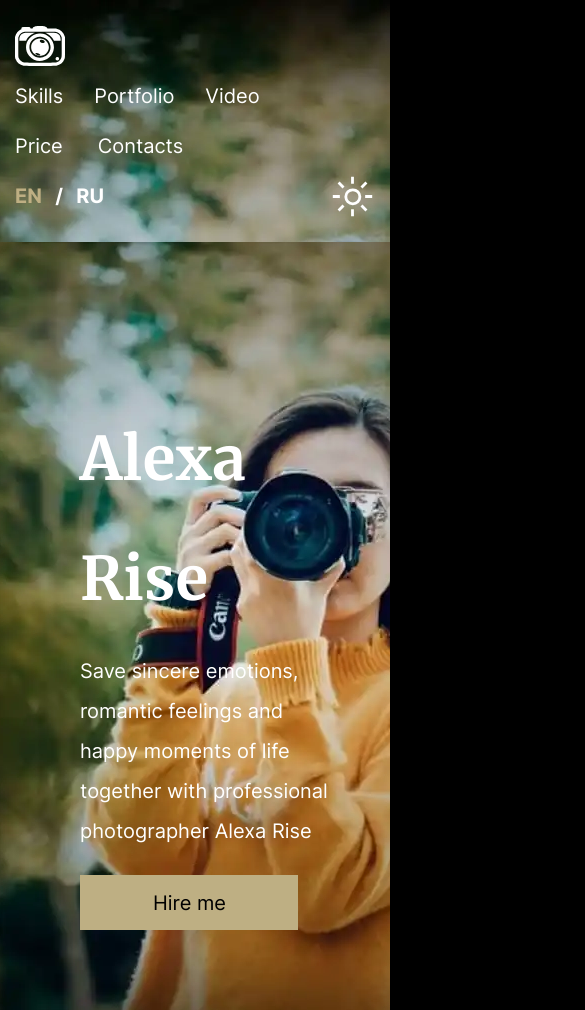
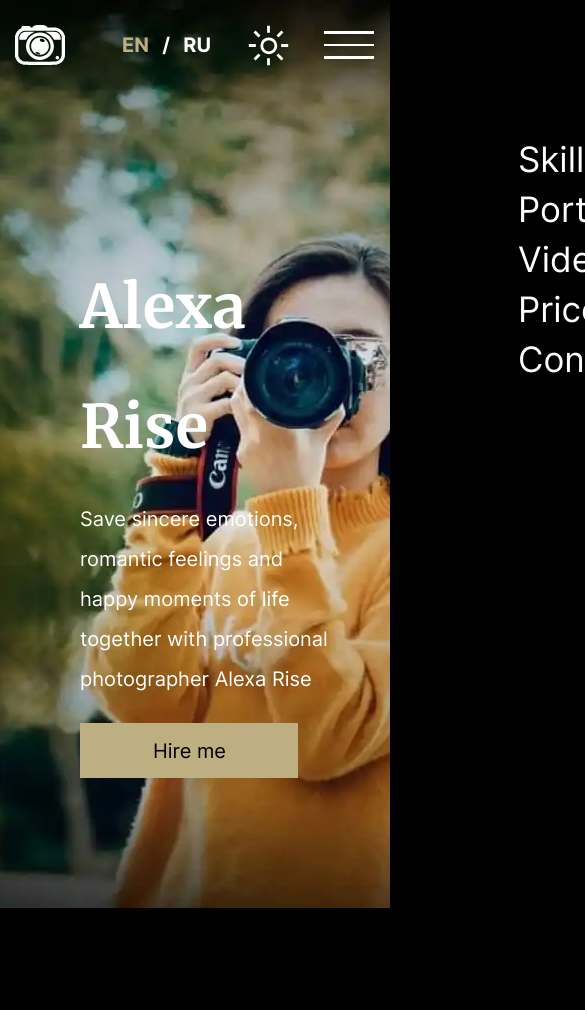
Before and after one commit to aliaksei-siniauski/PhotoPortfolio-project, a website: page src/index.html in a window 390 px wide. Shown: the top 1010 px of the page, 585 px wide, since content can reach past the window. Drawn offline with Linux system fonts and the light colour scheme; files that its build step writes are made by us from their sources; files whose address does not match are found by name; a web font is replaced by a local one.

Commit message:
feat: add adaptive menu

```diff
--- a/src/index.html
+++ b/src/index.html
@@ -46,9 +46,9 @@
       </div> <!-- languages -->
       <img class="icon-theme icon" src="icons/sprite.svg#i-sun" alt="light-icon" width="45" height="45">
       <div class="burger">
-        <div class="line1"></div>
-        <div class="line2"></div>
-        <div class="line3"></div>
+        <div class="burger__item line1"></div>
+        <div class="burger__item line2"></div>
+        <div class="burger__item line3"></div>
       </div> <!-- burger -->
     </div> <!-- close container -->
   </header>
@@ -237,6 +237,7 @@
       </div> <!-- close footer-social -->
     </div> <!-- close container -->
   </footer>
+  <script src="js/main.js"></script>
 </body>
 
 </html>
--- a/src/scss/abstracts/_variables.scss
+++ b/src/scss/abstracts/_variables.scss
@@ -26,7 +26,7 @@ $lh-link: 5rem;
 /*container-width */
 
 $container-main: 143rem; /* 1430px */
-$container-second: 69.4rem; /* 694px */
+$container-second: 67.5rem; /* 674px */
 
 /* width */
 
--- a/src/scss/base/_base.scss
+++ b/src/scss/base/_base.scss
@@ -4,6 +4,7 @@ body {
   @include font($ff-main, $fs-main, $lh-main, 400);
   color: $light-color;
   @extend %bg-color-additory;
+  overflow-x: hidden;
 }
 
 .icon {
--- a/src/scss/components/_burger.scss
+++ b/src/scss/components/_burger.scss
@@ -1,3 +1,36 @@
 .burger {
   display: none;
+  width: 5rem;
+  height: 2.8rem;
+  @extend %flex-column;
+  @extend %justify-center;
+  @extend %align-center;
+  margin-left: auto;
+  @extend %cursor;
+  user-select: none;
+  z-index: 100;
+  @include media-tablet {
+    display: flex;
+    margin: 0 0.1rem 0 3.3rem;
+  }
+  &.open-menu .line1 {
+    transform: rotate(-45deg) translate(-7px, 10px);
+  }
+  &.open-menu .line2 {
+    opacity: 0;
+  }
+  &.open-menu .line3 {
+    transform: rotate(45deg) translate(-7px, -11px);
+  }
 }
+.burger__item {
+  width: 100%;
+  height: 3rem;
+  background: $light-color;
+  @extend %transition;
+  @extend %bg-color-main;
+  z-index: 150;
+  &:not(:last-child) {
+    margin-bottom: 1rem;
+  }
+}
--- a/src/scss/components/_languages.scss
+++ b/src/scss/components/_languages.scss
@@ -9,6 +9,9 @@
   font-weight: 700;
   @extend %transition;
   @extend %cursor;
+  @include media-tablet {
+    margin-left: auto;
+  }
 }
 
 .language-active {
--- a/src/scss/components/_nav.scss
+++ b/src/scss/components/_nav.scss
@@ -1,10 +1,32 @@
 .header__nav {
-  margin-left: auto;
-  margin-right: 3.6rem;
+  margin: 0 3.6rem 0 auto;
+  @include media-tablet {
+    position: absolute;
+    top: 0;
+    right: -620px;
+    z-index: 20;
+    height: 100vh;
+    width: 62rem;
+    min-height: 102.4rem;
+    background: $dark-color;
+    margin-right: 0;
+    transition: 1s;
+  }
+  &.open-menu {
+    display: flex;
+    right: 0;
+  }
 }
 
 .nav-list {
   @extend %flex-main;
+  @include media-tablet {
+    position: relative;
+    flex-direction: column;
+    justify-content: start;
+    padding: 13.4rem 12.8rem;
+    font-size: 3.5rem;
+  }
 }
 
 .nav-list__item {
--- a/src/scss/layout/_header.scss
+++ b/src/scss/layout/_header.scss
@@ -4,7 +4,7 @@
   @extend %align-center;
 }
 .header {
-  padding: 2.1rem 0;
+  padding: 2rem 0;
   background-image: url('../images/bg.webp');
   background-position: center 0;
   background-repeat: no-repeat;
--- a/src/scss/utilities/_container.scss
+++ b/src/scss/utilities/_container.scss
@@ -2,4 +2,7 @@
   max-width: 143rem;
   margin: 0 auto;
   padding: 0 1.5rem;
+  @include media-tablet {
+    max-width: $container-second;
+  }
 }
```
Also changed, not shown: build/css/style.min.css, build/index.html, build/js/main.js (added), 2 other files.
